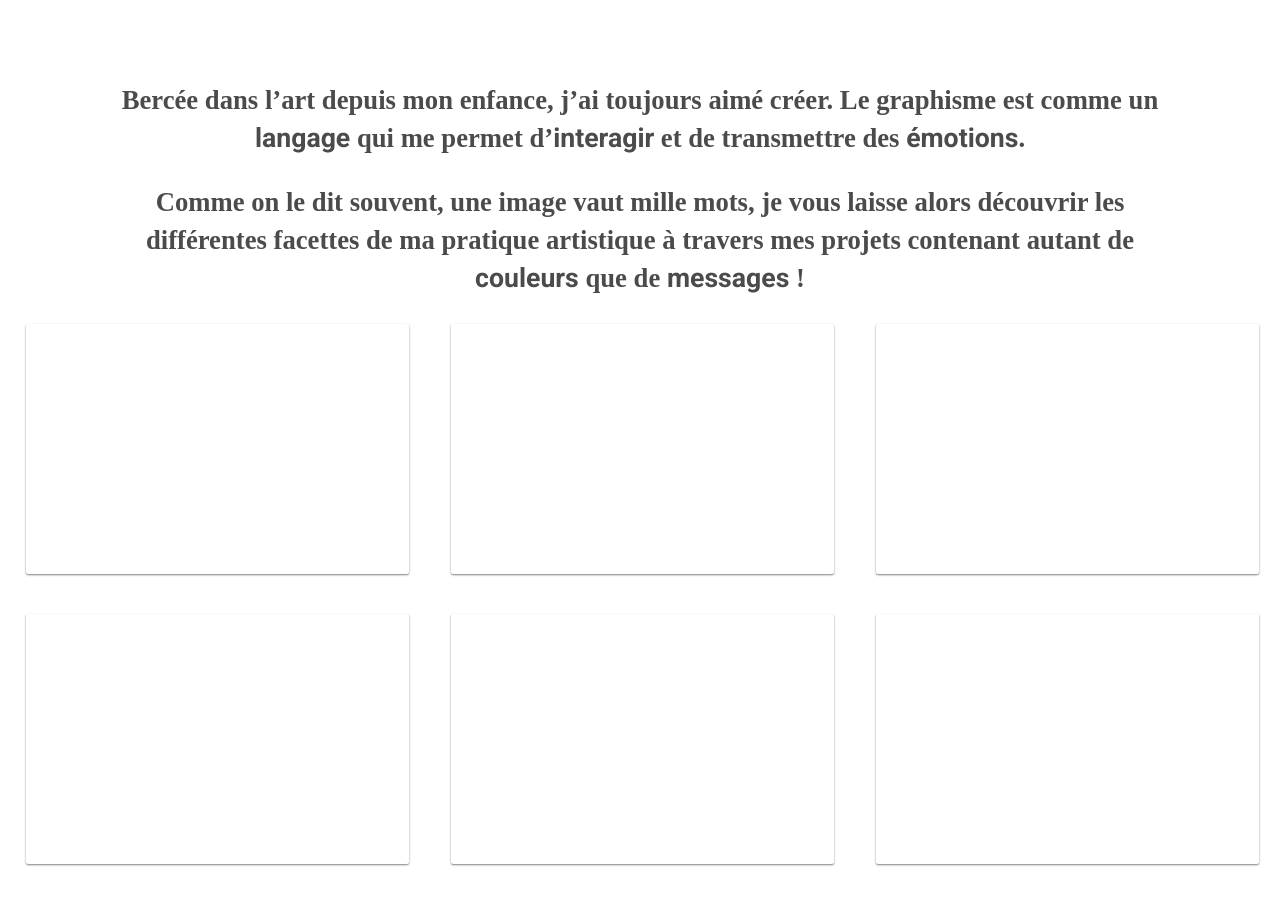
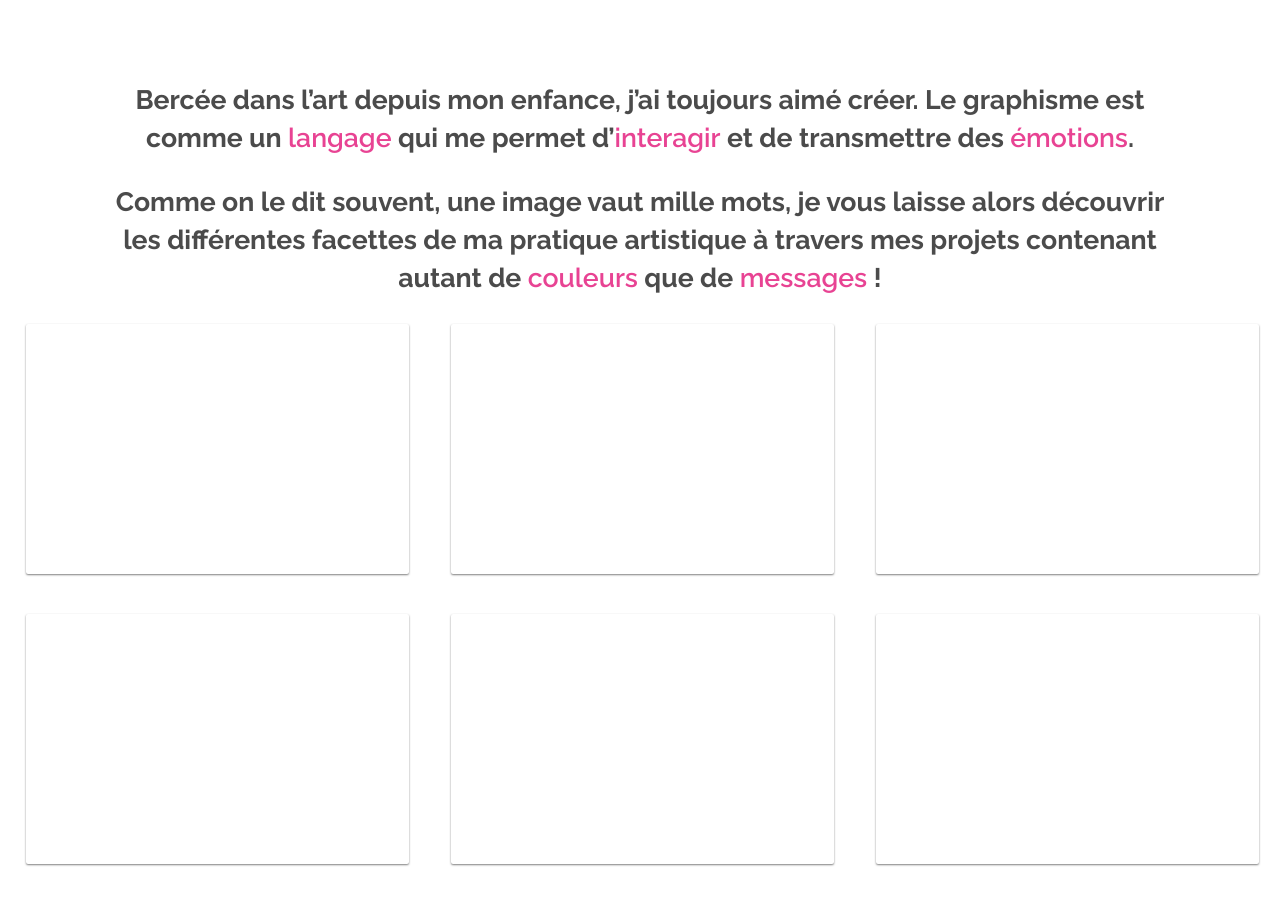
Before and after one commit to DangSinslay/DangSinslay.github.io, a Jekyll site: the page built from index.html, in a window 1280 px wide and 1235 px high. Shown: the part 315-1220 px from the top of the window. Built offline with Jekyll 4.4.1, drawn with Linux system fonts in a browser that asks for light colours.

Commit message:
Update main.css

```diff
--- a/css/main.css
+++ b/css/main.css
@@ -1,4 +1,4 @@
-@import url('https://fonts.googleapis.com/css?family=Libre+Baskerville: 300,300italic,400,400italic,700,700italic, 900, 900italic|Montserrat: 300,400,700,900|Raleway: 300,400,700,900|Roboto: 300,400,700,900|Lobster: 400');
+@import url('https://fonts.googleapis.com/css?family=Libre+Baskerville: 300,300italic,400,400italic,700,700italic, 900, 900italic|Montserrat: 100,200,300,400,500,600,700,800,900|Raleway: 100,200,300,400,500,600,700,800,900|Roboto: 300,400,700,900');
 
 * {
         font-family: "Roboto", sans-serif !important;
@@ -121,10 +121,16 @@ nav #intro:hover {
 
 #content #preambule p {
         color: #4b4b4b !important;
-        font-family: "Josephin Sans" !important;
+        font-family: "Raleway" !important;
         font-size: 20pt !important;
         font-weight: bold !important;
         line-height: 38px !important;
+}
+
+#preambule p strong {
+        color: #e84393 !important;
+        font-family: "Raleway" !important;
+        font-weight: 600 !important;
 }
 
 #content ul {
```
